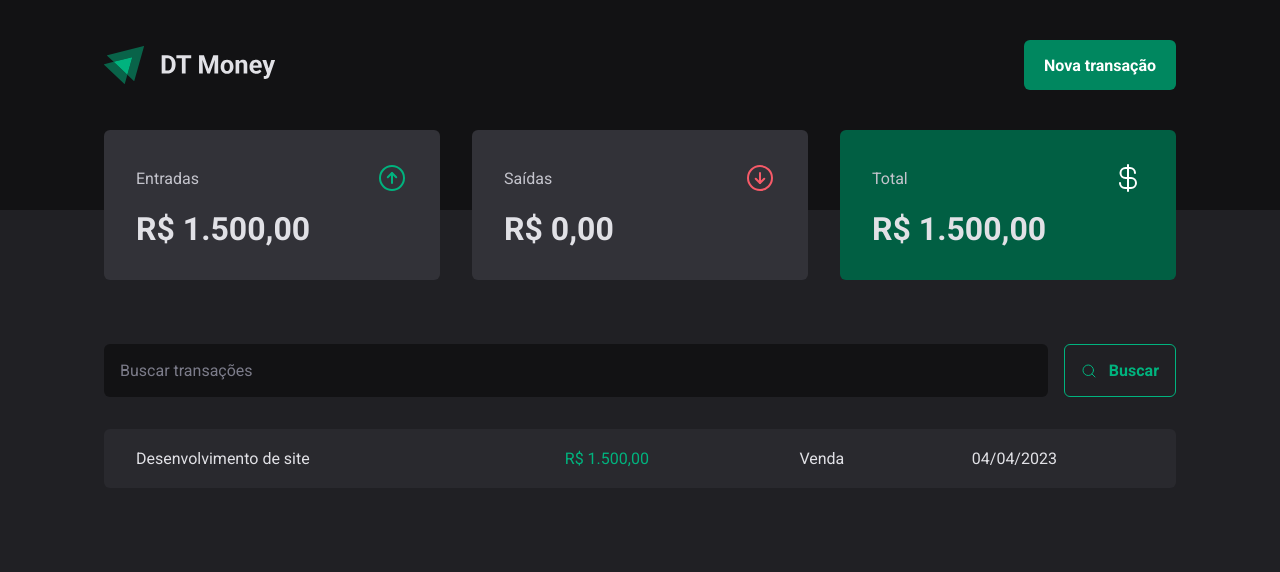
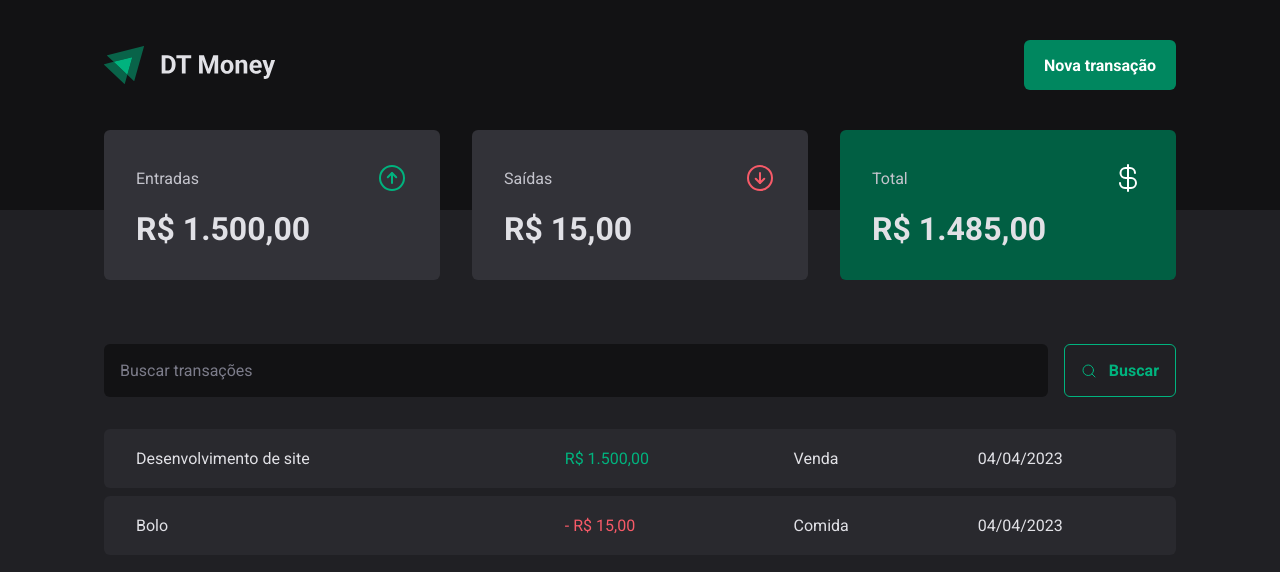
Before and after one commit to ota-mariana/dt-money, a React (Vite) app: page / in a window 1280 px wide. Shown: the top 572 px of the page. Built offline with nearby package versions, Linux system fonts and the light colour scheme; data requests are answered from the project's data file.

Commit message:
feat: controlling income and outcome

```diff
--- a/server.json
+++ b/server.json
@@ -7,6 +7,14 @@
       "category": "Venda",
       "value": 1500,
       "createdAt": "2023-04-04T23:45:53.853Z"
+    },
+    {
+      "id": 2,
+      "description": "Bolo",
+      "type": "outcome",
+      "category": "Comida",
+      "value": 15,
+      "createdAt": "2023-04-04T23:25:53.853Z"
     }
   ]
 }
--- a/src/components/NewTransactionModal/index.tsx
+++ b/src/components/NewTransactionModal/index.tsx
@@ -1,7 +1,7 @@
 import { zodResolver } from '@hookform/resolvers/zod';
 import * as Dialog from '@radix-ui/react-dialog';
 import { ArrowCircleDown, ArrowCircleUp, X } from 'phosphor-react';
-import { useForm } from 'react-hook-form';
+import { Controller, useForm } from 'react-hook-form';
 import * as z from 'zod';
 
 import { Overlay, Content, CloseButton, TransactionTypeButton, TransactionType } from './styles';
@@ -10,13 +10,14 @@ const newTransactionFormSchema = z.object({
   description: z.string(),
   value: z.number(),
   category: z.string(),
-  // type: z.enum(['income', 'outcome']),
+  type: z.enum(['income', 'outcome']),
 })
 
 type NewTransactionFormInputs = z.infer<typeof newTransactionFormSchema>;
 
 export function NewTransactionModal() {
   const {
+    control,
     register,
     handleSubmit,
     formState: { isSubmitting }
@@ -60,7 +61,14 @@ export function NewTransactionModal() {
             { ...register('category') }
             />
 
-          <TransactionType>
+          <Controller
+            control={control}
+            name="type"
+            render={({ field }) => {
+              console.log(field);
+
+              return (
+                <TransactionType onValueChange={ field.onChange } value={ field.value }>
                   <TransactionTypeButton variant="income" value="income">
                     <ArrowCircleUp size={24}/>
                     Entrada
@@ -71,6 +79,9 @@ export function NewTransactionModal() {
                     Saída
                   </TransactionTypeButton>
                 </TransactionType>
+              )
+            }}
+          />
 
           <button type="submit" disabled={ isSubmitting }>Cadastrar</button>
         </form>
--- a/src/contexts/TransactionsContext.tsx
+++ b/src/contexts/TransactionsContext.tsx
@@ -23,7 +23,7 @@ export function TransactionsProvider({ children }: TransactionsProviderProps) {
   const [transactions, setTransactions] = useState<Transaction[]>([])
 
   async function fetchTransactions() {
-    const response = await fetch('http://localhost:3333/transactions');
+    const response = await fetch('http://localhost:3333/transactions')
     const data = await response.json();
 
     setTransactions(data);
--- a/src/pages/Transactions/index.tsx
+++ b/src/pages/Transactions/index.tsx
@@ -1,4 +1,4 @@
-import { useContext } from 'react';
+import { useContext, useEffect } from 'react';
 import { Header } from '../../components/Header';
 import { SearchForm } from '../../components/SearchForm';
 import { Summary } from '../../components/Summary';
```
Lines whose indentation alone changed are shown as unchanged.
